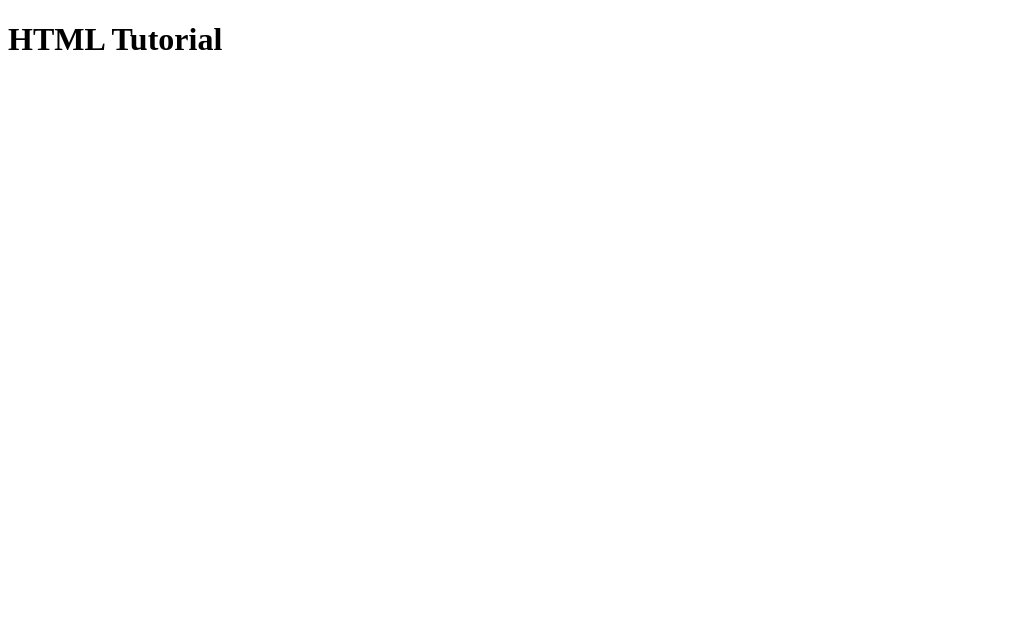
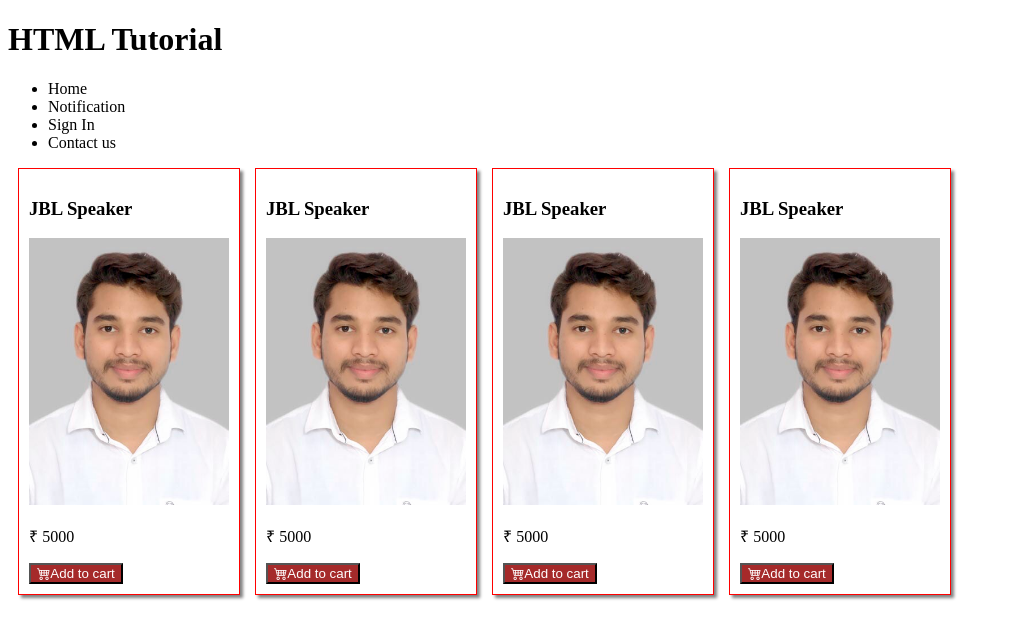
Before and after one commit to erDeep64930/UI-FullStack-Web-Developer, a website: page public/lec14.html in a window 1280 px wide. Shown: the whole page, without its empty margins (0-1011 px from the left). Drawn offline with nearby package versions, Linux system fonts and the light colour scheme.

Commit message:
l-16 has been completed with basic building of card and some basic concept of image

```diff
--- a/public/lec14.html
+++ b/public/lec14.html
@@ -8,13 +8,26 @@
     <link rel="stylesheet" href="../node_modules/bootstrap-icons/font/bootstrap-icons.css">
 </head>
 <style>
-    ul{
-        list-style: none;
-        border-color: brown;
-        color: white;
-        padding: 10px;
+  #card{
+    width: 200px;
+    box-shadow: 3px 3px 3px gray;
+    padding: 10px;
+    border: 1px solid red;
+  }
+  #container {
+    display: flex;
+    flex-wrap: wrap;
+    margin: 10px;
+    gap: 15px;
+    width: 100%;
+  }
+  button{
 
-    }
+    color: white;
+    text-align: center;
+    background-color: brown;
+
+  }
 </style>
 <body>
     <h1>HTML Tutorial</h1>
@@ -26,5 +39,53 @@
         <li>Contact us</li>
     </ul>
   </nav>
+
+  <!-- card -->
+   <div id="container">
+    <div id="card">
+        <div id="card-header"><h3>JBL Speaker</h3></div>
+        <div id="card-body">
+            <img src="../public/assets/pic.JPG" width="100%" height="100%" alt="card images">
+        <p>&#8377; 5000</p>
+        </div>
+        <div id="card-footer">
+            <button><span class="bi bi-cart4"></span>Add to cart</button>
+        </div>
+           </div>
+           <!-- 2 -->
+           <div id="card">
+            <div id="card-header"><h3>JBL Speaker</h3></div>
+            <div id="card-body">
+                <img src="../public/assets/pic.JPG" width="100%" height="100%" alt="card images">
+            <p>&#8377; 5000</p>
+            </div>
+            <div id="card-footer">
+                <button><span class="bi bi-cart4"></span>Add to cart</button>
+            </div>
+               </div>
+               <!-- 3 -->
+               <div id="card">
+                <div id="card-header"><h3>JBL Speaker</h3></div>
+                <div id="card-body">
+                    <img src="../public/assets/pic.JPG" width="100%" height="100%" alt="card images">
+                <p>&#8377; 5000</p>
+                </div>
+                <div id="card-footer">
+                    <button><span class="bi bi-cart4"></span>Add to cart</button>
+                </div>
+                   </div>
+                   <!-- 4 -->
+                   <div id="card">
+                    <div id="card-header"><h3>JBL Speaker</h3></div>
+                    <div id="card-body">
+                        <img src="../public/assets/pic.JPG" width="100%" height="100%" alt="card images">
+                    <p>&#8377; 5000</p>
+                    </div>
+                    <div id="card-footer">
+                        <button><span class="bi bi-cart4"></span>Add to cart</button>
+                    </div>
+                       </div>
+   </div>
+
 </body>
 </html>
```
Also changed, not shown: public/index.txt (+24 -5 lines), public/assets/pic.JPG (added).
